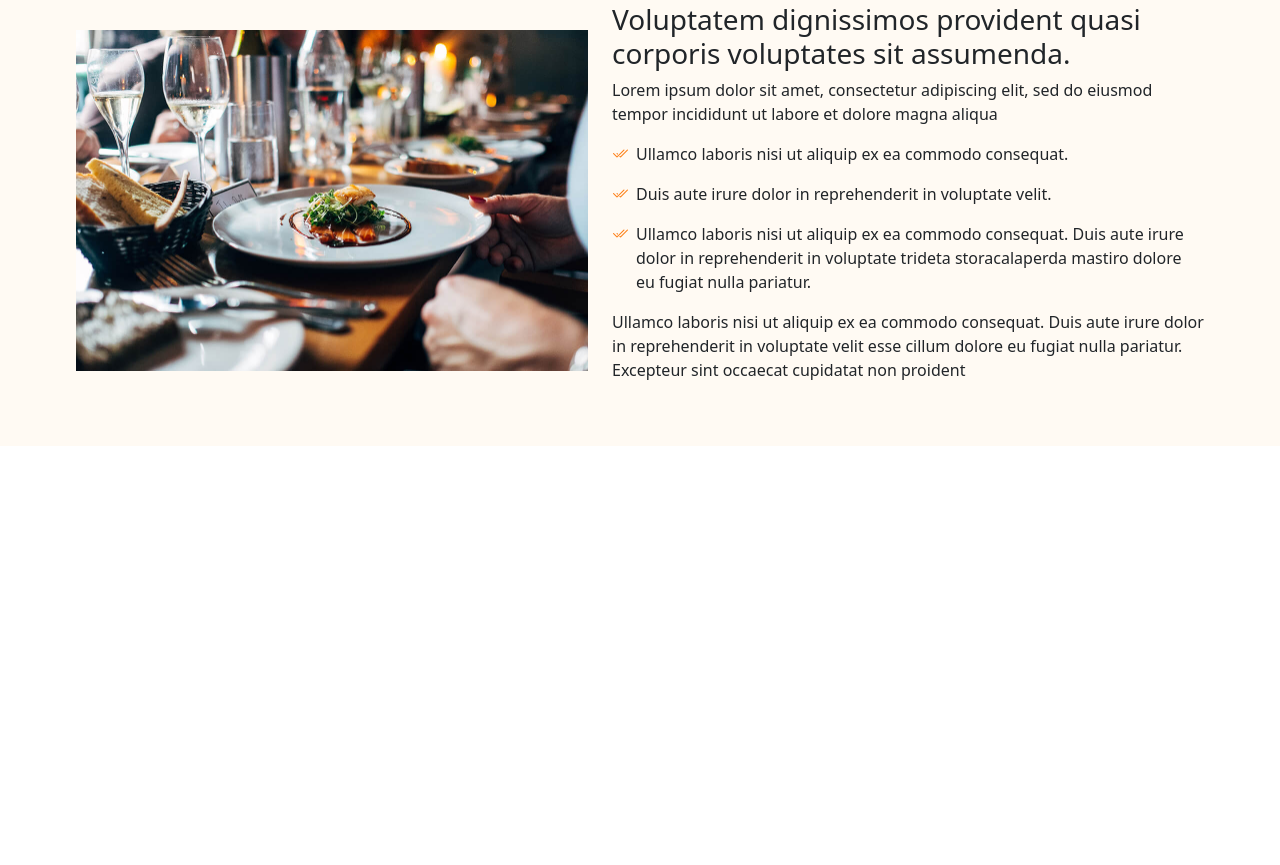
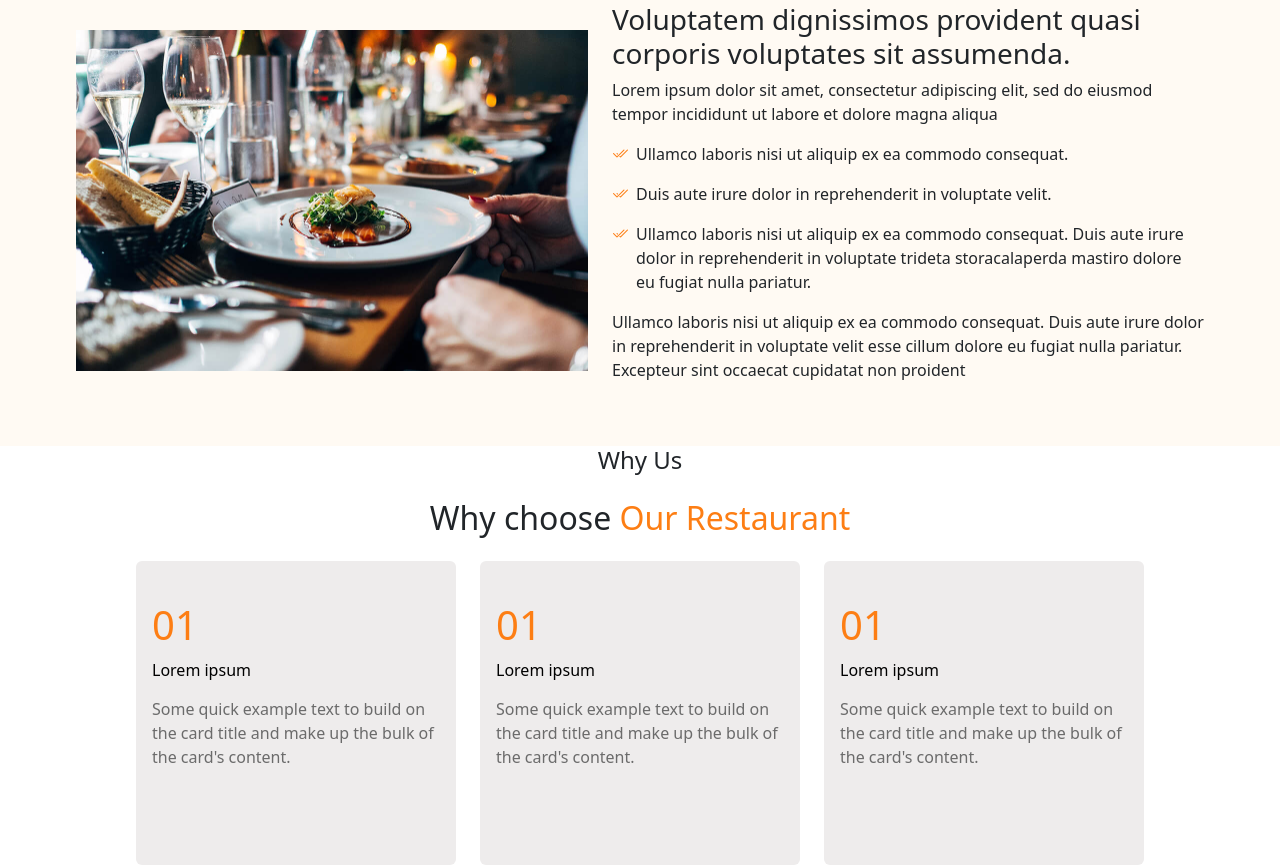
Before and after one commit to Azaalam-Imad/projet-final1, a website: page index.html in a window 1280 px wide. Shown: the part 845-1710 px from the top of the page. Before the commit the page ends 1291 px from the top, so only its background shows below. Drawn offline with nearby package versions, Linux system fonts and the light colour scheme.

Commit message:
style why us section2

```diff
--- a/index.html
+++ b/index.html
@@ -111,6 +111,43 @@
     </div>
 
 </section>
+<!-- Why Us SECTION2 -->
+<section class="why-us d-flex flex-column align-items-center gap-3">
+
+    <h4>Why Us</h4>
+    <h2>Why choose <span>Our Restaurant</span></h2>
+   <div class="d-flex gap-4">
+    <div class="card pt-4 card-section2"  >
+        <div class="card-body d-flex flex-column gap-2">
+          <h1>01</h1>
+          <h6 class="card-subtitle mb-2 text-muted ">Lorem ipsum</h6>
+          <p class="card-text">Some quick example text to build on the card title and make up the bulk of the card's content.</p>
+        </div>
+      </div>
+      <div class="card pt-4 card-section2"  >
+          <div class="card-body d-flex flex-column gap-2">
+            <h1>01</h1>
+            <h6 class="card-subtitle mb-2 text-muted ">Lorem ipsum</h6>
+            <p class="card-text">Some quick example text to build on the card title and make up the bulk of the card's content.</p>
+          </div>
+        </div>
+        <div class="card pt-4 card-section2"  >
+          <div class="card-body d-flex flex-column gap-2">
+            <h1>01</h1>
+            <h6 class="card-subtitle mb-2 text-muted ">Lorem ipsum</h6>
+            <p class="card-text">Some quick example text to build on the card title and make up the bulk of the card's content.</p>
+          </div>
+        </div>
+   </div>
+
+</section>
+
+<!-- section 3 menu -->
+ <section>
+
+ </section>
+ <!-- section 4 Specials -->
+  <section></section>
 
 
 
--- a/src/sass/app.sass
+++ b/src/sass/app.sass
@@ -7,3 +7,6 @@
 @import ./variables
 @import ./modules/header/_header
 @import ./modules/section/_section1
+@import ./modules/section/_section2
+@import ./modules/section/_section3
+@import ./modules/section/_section4
--- /dev/null
+++ b/src/sass/modules/section/_section2.sass
@@ -0,0 +1,30 @@
+
+
+    span
+        color: #fd7e14
+
+    .card-section2
+
+        background-color: #eeecec !important
+        width:25vw !important
+        height: 38vh
+        border: none
+        transition: 0.5s
+
+
+
+        .card-body
+            h1
+                color: #fd7e14
+            h6
+                color: black !important
+            p
+                color: #6b6b6b
+        &:hover
+            background-color: #fd7e14 !important
+            padding-top: unset !important
+            .card-body
+            h1 , p
+                color: white
+            h6
+                color: white !important
```
Also changed, not shown: public/css/app.css, src/sass/modules/section/_section3.sass (added), src/sass/modules/section/_section4.sass (added), 1 other file.
